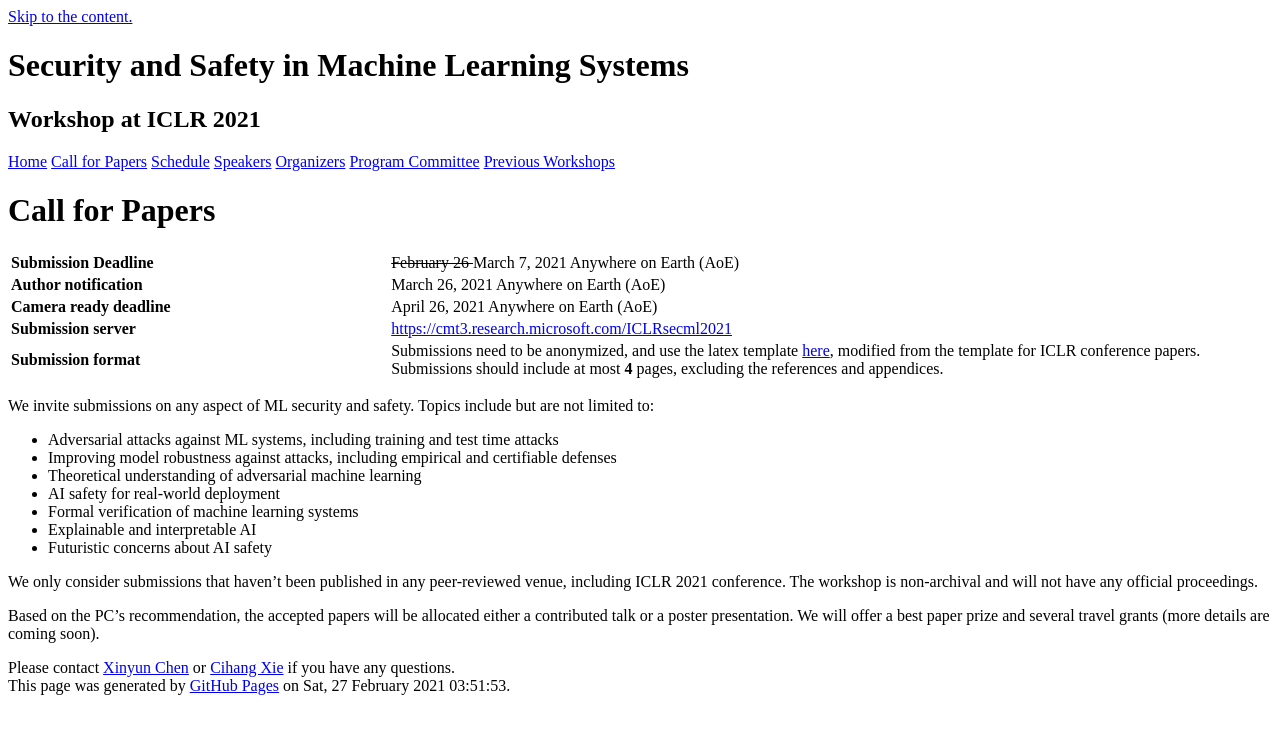
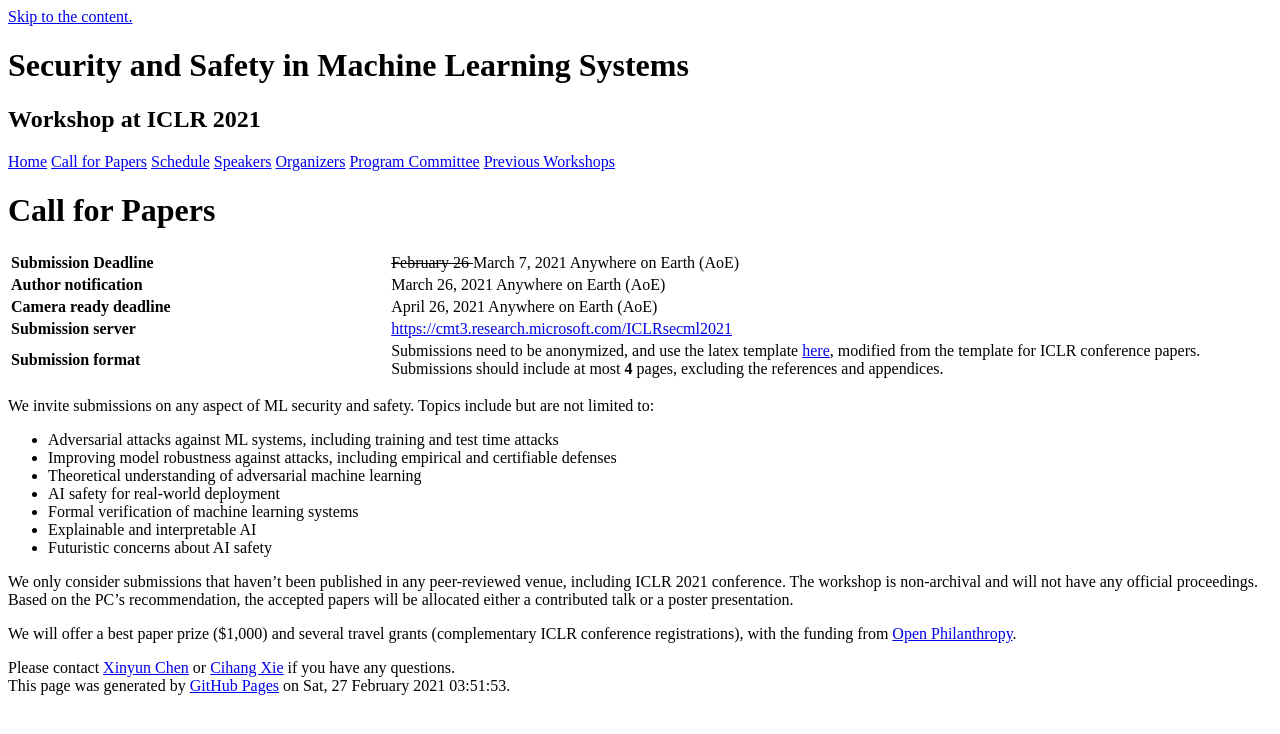
Before and after one commit to rtml-iclr2023/rtml-iclr2023.github.io, a Jekyll site: the page built from cfp.md, in a window 1280 px wide. Shown: the top 734 px of the page. Built offline with Jekyll 4.4.1, drawn with Linux system fonts in a browser that asks for light colours; our own code applies the rules of GitHub Pages for plain Markdown files.

```diff
--- a/cfp.md
+++ b/cfp.md
@@ -46,6 +46,6 @@ We invite submissions on any aspect of ML security and safety. Topics include bu
 - Explainable and interpretable AI
 - Futuristic concerns about AI safety
 
-We only consider submissions that haven’t been published in any peer-reviewed venue, including ICLR 2021 conference. The workshop is non-archival and will not have any official proceedings.
+We only consider submissions that haven’t been published in any peer-reviewed venue, including ICLR 2021 conference. The workshop is non-archival and will not have any official proceedings. Based on the PC’s recommendation, the accepted papers will be allocated either a contributed talk or a poster presentation.
 
-Based on the PC’s recommendation, the accepted papers will be allocated either a contributed talk or a poster presentation. We will offer a best paper prize and several travel grants (more details are coming soon).
+We will offer a best paper prize ($1,000) and several travel grants (complementary ICLR conference registrations), with the funding from [Open Philanthropy](https://www.openphilanthropy.org/).
```
Also changed, not shown: index.md (+6 -0 lines), assets/images/OpenPhil.png (added).
